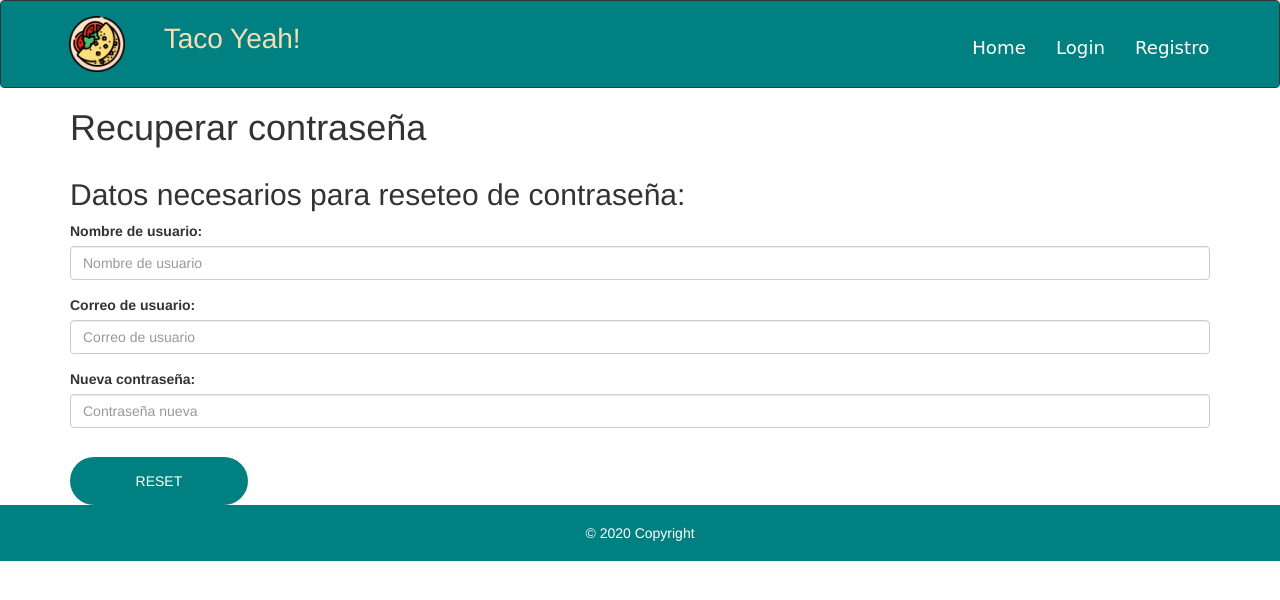
After one commit to tamara96mc/phpRestaurante, a PHP site: the page made by pages/RecuperarContraseña/RecuperarContraseña.php in a window 1280 px wide. The commit adds this page. Shown: the top 600 px of the page. Run offline with PHP 8.4, Linux system fonts and the light colour scheme; some libraries are stand-ins or nearby versions.

Commit message:
corrijo error en pantalla de perfil de usuario, y creo vista de recuperación de contraseña (accesible desde perfil con enlace)

```diff
--- a/pages/Login/Login.php
+++ b/pages/Login/Login.php
@@ -15,9 +15,11 @@ include '../../template/Header/header.php';
                 <label for="contraseña">Contraseña de usuario:</label>
                 <input type="password" class="form-control" id="contraseña-login" name="contraseña" placeholder="Contraseña">
             </div>
+            <div><a href="../RecuperarContraseña/RecuperarContraseña.php">No recuerdo mi contraseña</a></div>
             <input type="submit" class="next btn btn-info" value="LOGIN">
-</fieldset>
- </form>
+        </fieldset>
+    </form>
+
 </div>
 <?php
 include '../../template/Footer/footer.php';
--- a/pages/Login/detalles_usuario.php
+++ b/pages/Login/detalles_usuario.php
@@ -20,7 +20,7 @@ echo "<ul class='list-group'>";
 echo "<li class='list-group-item'>ID del usuario: ".$usuario[0][0]."</li>";
 echo "<li class='list-group-item'>Nombre del usuario: ".$usuario[0][1]."</li>";
 echo "<li class='list-group-item'>Correo del usuario: ".$usuario[0][2]."</li>";
-echo "<li class='list-group-item'>Rol del usuario: ".$usuario[0][3]."</li>";
+echo "<li class='list-group-item'>Rol del usuario: ".$usuario[0][4]."</li>";
 echo "</ul>";
 echo '</div>';
 ?>
--- /dev/null
+++ b/pages/RecuperarContraseña/RecuperarContraseña.php
@@ -0,0 +1,30 @@
+<?php
+
+include '../../template/Header/header.php';
+?>
+<div class="container">
+    <h1>Recuperar contraseña</h1>
+    <form action="action_RecuperarContraseña.php" method="post">
+        <fieldset>
+            <h2>Datos necesarios para reseteo de contraseña:</h2>
+            <div class="form-group">
+                <label for="correo">Nombre de usuario:</label>
+                <input type="text" class="form-control" id="nombre-recuperar" name="nombre" placeholder="Nombre de usuario">
+            </div>
+            <div class="form-group">
+                <label for="contraseña">Correo de usuario:</label>
+                <input type="email" class="form-control" id="correo-recuperar" name="correo" placeholder="Correo de usuario">
+            </div>
+            <div class="form-group">
+                <label for="contraseña">Nueva contraseña:</label>
+                <input type="password" class="form-control" id="contraseña-recuperar" name="contraseña" placeholder="Contraseña nueva">
+            </div>
+            <input type="submit" class="next btn btn-info" value="RESET">
+        </fieldset>
+    </form>
+
+</div>
+<?php
+include '../../template/Footer/footer.php';
+
+?>
```
Also changed, not shown: pages/Login/action_login.php (deleted, +0 -11 lines), pages/RecuperarContraseña/action_RecuperarContraseña.php (added, +16 -0 lines).
